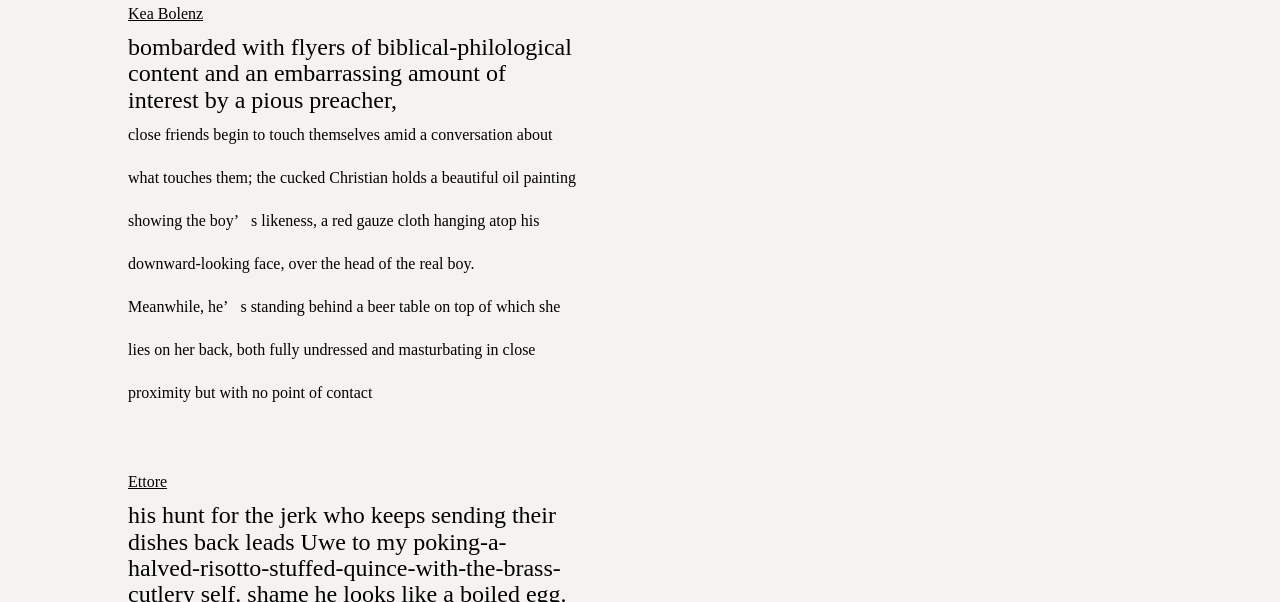
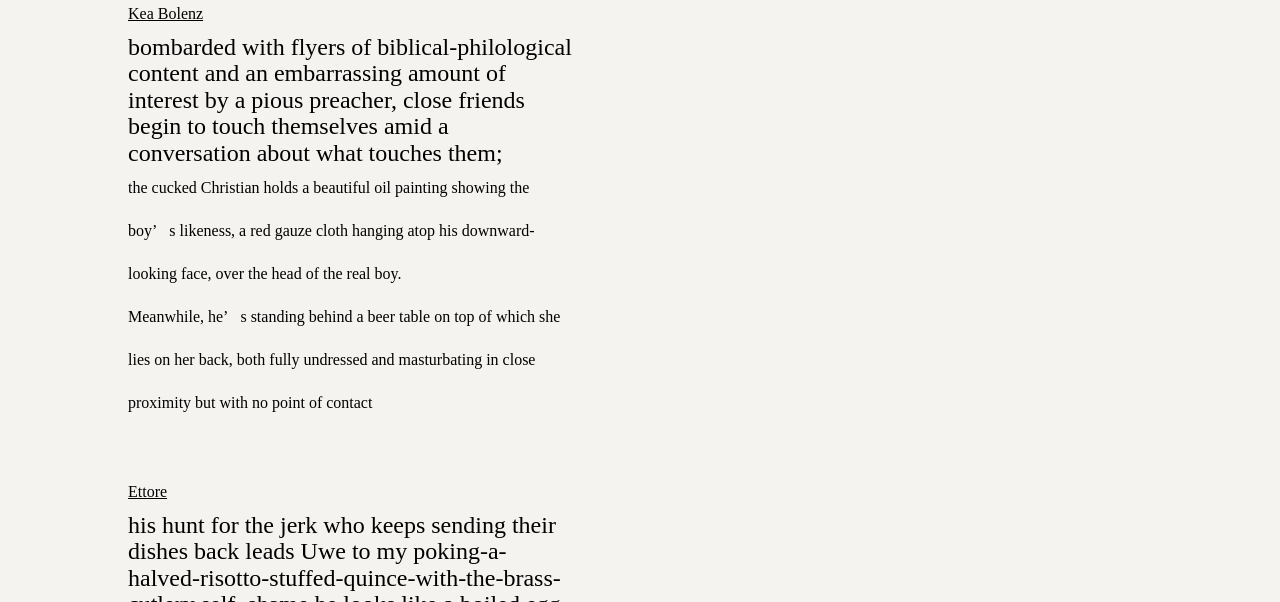
Before and after one commit to t-oday/today, a plain HTML site: page index.html in a window 1280 px wide. Shown: the part 198-800 px from the top of the page. Drawn offline with Linux system fonts and the light colour scheme.

Commit message:
Add files via upload

```diff
--- a/index.html
+++ b/index.html
@@ -27,10 +27,10 @@
         <a href="https://www.instagram.com/lymphdrainage/" target="_blank">Kea Bolenz</a>
       </p>
       <p class="highlight">
-        bombarded with flyers of biblical-philological content and an embarrassing amount of interest by a pious preacher,
+        bombarded with flyers of biblical-philological content and an embarrassing amount of interest by a pious preacher, close friends begin to touch themselves amid a conversation about what touches them;
       </p>
       <p class="normal">
-        close friends begin to touch themselves amid a conversation about what touches them; the cucked Christian holds a beautiful oil painting showing the boy&#8217;&nbsp;&nbsp;&nbsp;s likeness, a red gauze cloth hanging atop his downward-looking face, over the head of the real boy.
+        the cucked Christian holds a beautiful oil painting showing the boy&#8217;&nbsp;&nbsp;&nbsp;s likeness, a red gauze cloth hanging atop his downward-looking face, over the head of the real boy.
         <br>
         Meanwhile, he&#8217;&nbsp;&nbsp;&nbsp;s standing behind a beer table on top of which she lies on her back, both fully undressed and masturbating in close proximity but with no point of contact
       </p>
```
